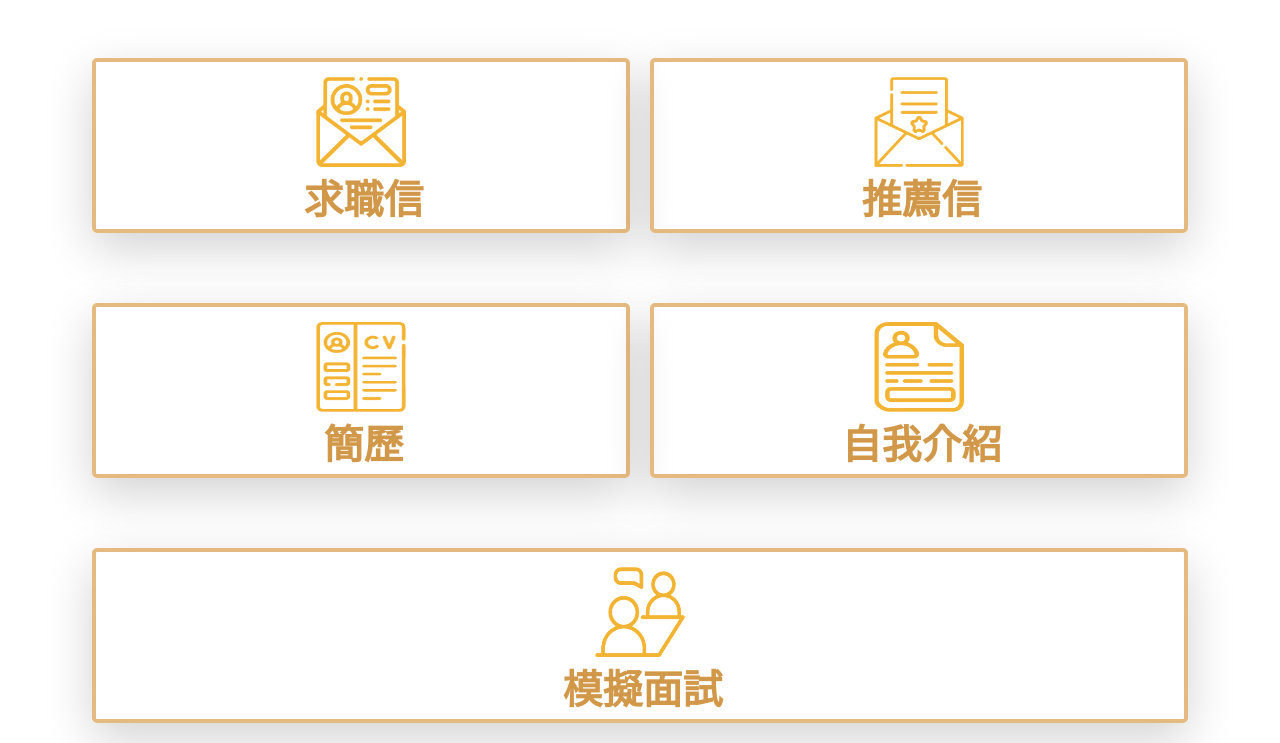
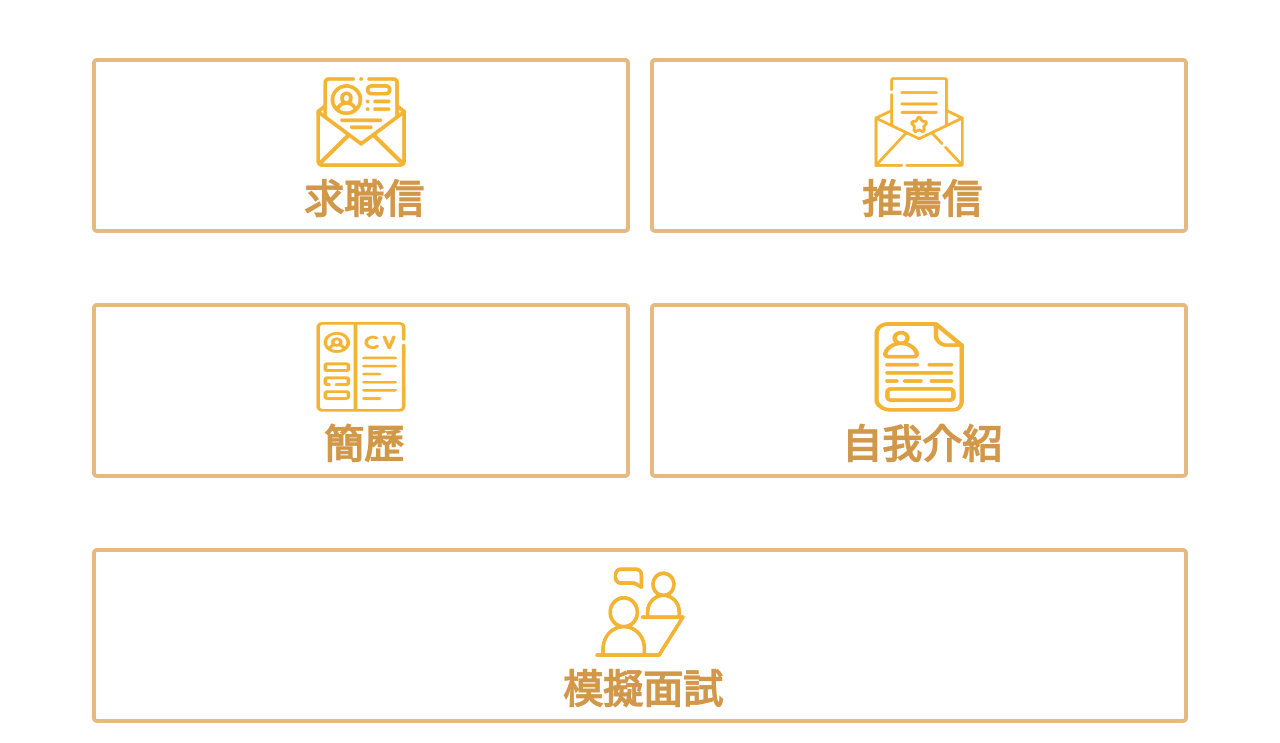
Before and after one commit to THChen2002/AI-Interview-Bot, a Django app: page / in a window 1280 px wide. Shown: the part 64-807 px from the top of the page. Run offline with Django 4.2, Linux system fonts and the light colour scheme; a user stored in the database is signed in; parts of the project's set-up code (start-up, migrations or seed data) failed here and were passed over.

Commit message:
bugfix-BarChart 1.調整BarChart版面 2.取消首頁陰影

```diff
--- a/AIInterviewBot/templates/accounts/index.html
+++ b/AIInterviewBot/templates/accounts/index.html
@@ -6,23 +6,23 @@
 <main class="container" >
     <!-- 功能選單 -->
         <div class="row" style="justify-content: center;">
-            <a href="{% url 'CoverLetter' %}" class="col shadow-lg index-box" style="background-image:url('static/images/cover_letter.png');" role="button" >
+            <a href="{% url 'CoverLetter' %}" class="col index-box" style="background-image:url('static/images/cover_letter.png');" role="button" >
                 <h3 class="pt-5 mt-5 mb-4 display-6 lh-1 fw-bold text-box">求職信</h3>
             </a>
-            <a href="{% url 'RecommendationLetter' %}" class="col shadow-lg index-box" style="background-image:url('static/images/Letter_of_recommendation.png');" role="button">
+            <a href="{% url 'RecommendationLetter' %}" class="col index-box" style="background-image:url('static/images/Letter_of_recommendation.png');" role="button">
                 <h3 class="pt-5 mt-5 mb-4 display-6 lh-1 fw-bold text-box">推薦信</h3>
             </a>
         </div>
         <div class="row" style="justify-content: center;">
-            <a href="{% url 'Resume' %}" class="col shadow-lg index-box" style="background-image:url('static/images/Personal_profile.png');" role="button" >
+            <a href="{% url 'Resume' %}" class="col index-box" style="background-image:url('static/images/Personal_profile.png');" role="button" >
                 <h3 class="pt-5 mt-5 mb-4 display-6 lh-1 fw-bold text-box">簡歷</h3>
             </a>
-            <a href="{% url 'SelfIntroduction' %}" class="col shadow-lg index-box" style="background-image:url('static/images/Self_introduction.png');" role="button" >
+            <a href="{% url 'SelfIntroduction' %}" class="col index-box" style="background-image:url('static/images/Self_introduction.png');" role="button" >
                 <h3 class="pt-5 mt-5 mb-4 display-6 lh-1 fw-bold text-box">自我介紹</h3>
             </a>
         </div>
         <div class="row" style="justify-content: center;">
-            <a href="{% url 'MockInterviewMode' %}" class="col shadow-lg center-vertically index-box" style="background-image:url('static/images/mock_interview.png');" role="button" >
+            <a href="{% url 'MockInterviewMode' %}" class="col center-vertically index-box" style="background-image:url('static/images/mock_interview.png');" role="button" >
                 <h3 class="pt-5 mt-5 mb-4 display-6 lh-1 fw-bold text-box">模擬面試</h3>
             </a>
         </div>
```
Also changed, not shown: AIInterviewBot/templates/contents/dashboard.html (+26 -12 lines).
